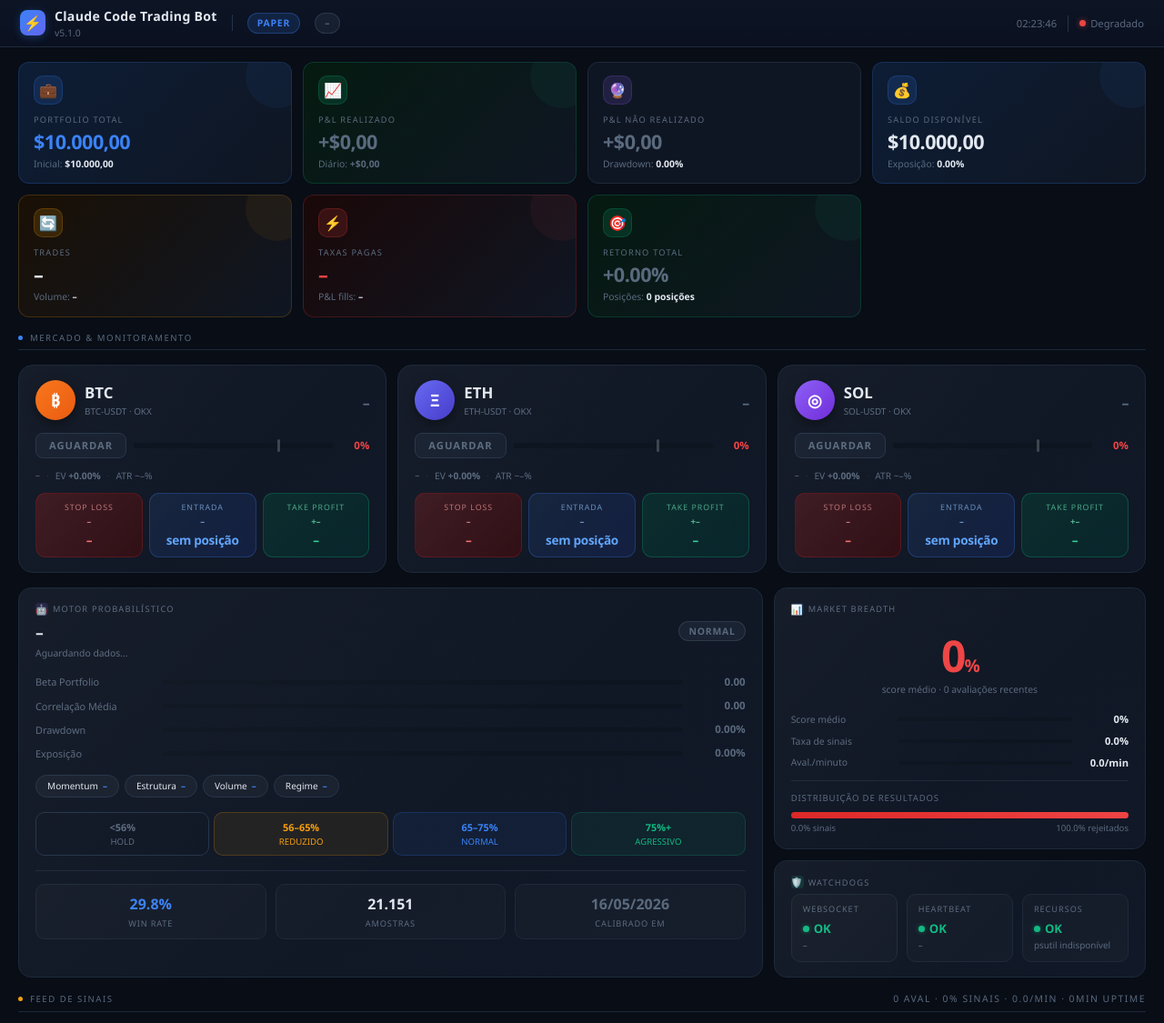
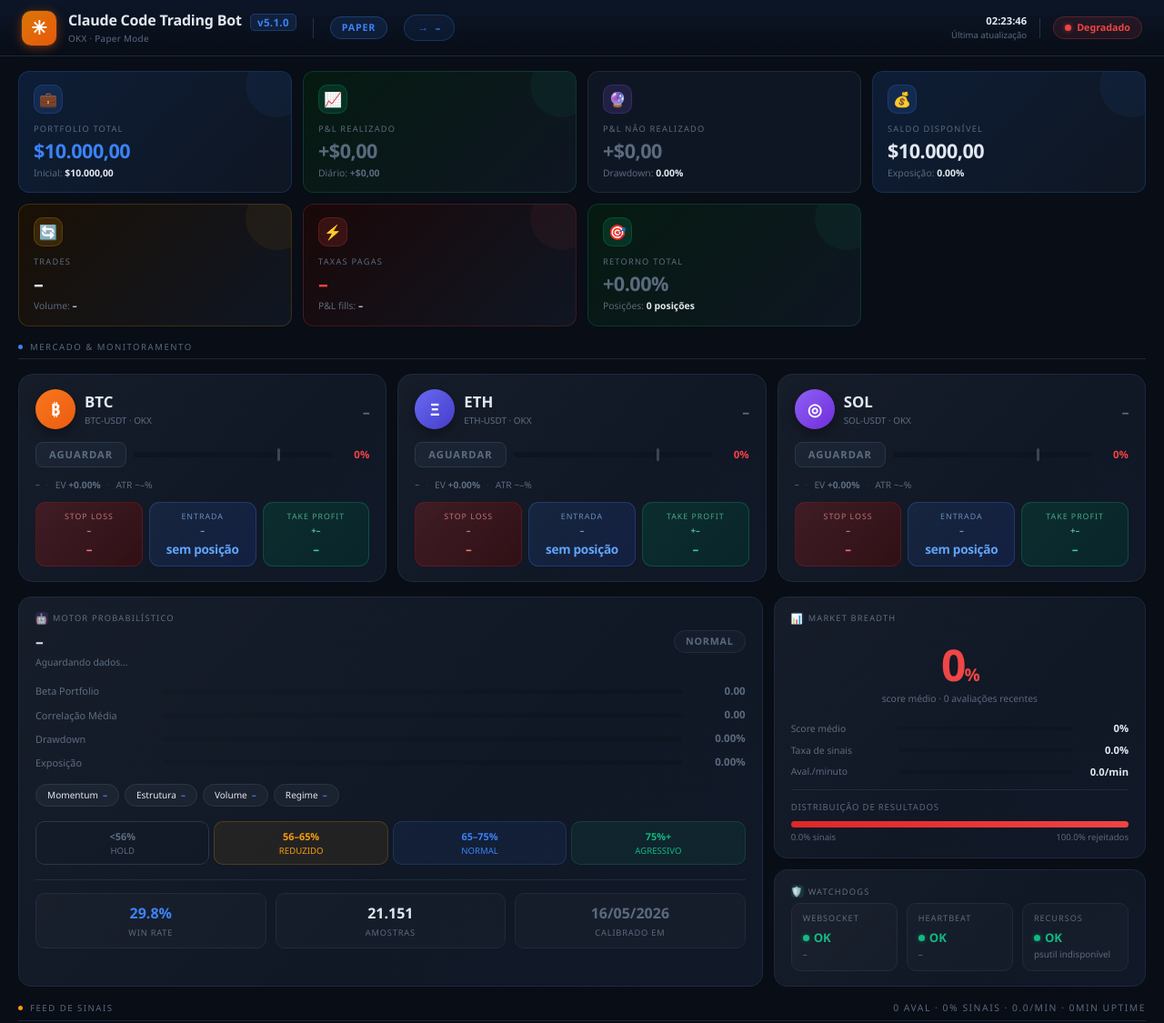
Before and after one commit to kathru/CCTBv5, a FastAPI app: page / in a window 1280 px wide. Shown: the top 1125 px of the page at 91% size. Run offline with FastAPI, Linux system fonts and the light colour scheme; data that the repository does not hold is empty; parts of the project's set-up code (start-up, migrations or seed data) failed here and were passed over.

Commit message:
feat: header redesign — ícone Claude, versão destacada, regime badge animado
- Logo: ícone laranja/cobre (estilo Claude ✳) com shadow colorido
- Título: 'Claude Code Trading Bot' bold grande + versão em pill azul
- Subtítulo: 'OKX · Paper Mode' (ou Live Trading)
- Header altura 62px (era 52px)
- Regime badge com seta contextual (↗ EXPANSION, ⇄ CHOP, ↘ EXHAUSTION, ⚠ PANIC)
  e cor correspondente com glow
- Status pill: verde 'Ativo' ou vermelho 'Degradado' com dot animado
- 'Última atualização' com label embaixo do horário

Co-Authored-By: Claude Sonnet 4.6 <noreply@anthropic.com>

```diff
--- a/src/dashboard/templates/index.html
+++ b/src/dashboard/templates/index.html
@@ -31,38 +31,75 @@
 
     /* ══ HEADER ══════════════════════════════════════════════ */
     header {
-      background: linear-gradient(180deg, #0d1525 0%, #0a1020 100%);
+      background: linear-gradient(180deg, #0c1628 0%, #080d16 100%);
       border-bottom: 1px solid var(--border);
-      padding: 0 22px;
-      height: 52px;
+      padding: 0 24px;
+      height: 62px;
       display: flex; align-items: center; justify-content: space-between;
       position: sticky; top: 0; z-index: 100;
-      backdrop-filter: blur(10px);
     }
-    .hdr-left  { display: flex; align-items: center; gap: 16px; }
-    .hdr-right { display: flex; align-items: center; gap: 12px; font-size: 0.7rem; color: var(--muted); }
-    .logo-wrap { display: flex; align-items: center; gap: 10px; }
-    .logo-icon { width: 28px; height: 28px; background: linear-gradient(135deg,#3b82f6,#6366f1); border-radius: 8px; display:flex; align-items:center; justify-content:center; font-size:1rem; box-shadow: 0 2px 10px rgba(59,130,246,0.3); }
-    .logo-text { font-size: 0.88rem; font-weight: 700; color: var(--text); letter-spacing: 0.3px; }
-    .logo-ver  { font-size: 0.65rem; color: var(--muted); font-weight: 400; margin-top: 1px; }
+    .hdr-left  { display: flex; align-items: center; gap: 18px; }
+    .hdr-right { display: flex; align-items: center; gap: 14px; }
+    .hdr-sep   { width:1px; height:22px; background:var(--border2); }
 
+    /* Logo */
+    .logo-wrap { display: flex; align-items: center; gap: 13px; }
+    .logo-icon {
+      width: 38px; height: 38px; border-radius: 10px; flex-shrink: 0;
+      background: linear-gradient(135deg, #d97706, #ea580c);
+      display: flex; align-items: center; justify-content: center;
+      font-size: 1.3rem; font-weight: 900; color: #fff;
+      box-shadow: 0 2px 12px rgba(234,88,12,0.45), 0 0 0 1px rgba(255,255,255,0.06);
+    }
+    .logo-title { font-size: 1rem; font-weight: 800; color: var(--text); letter-spacing: -0.2px; white-space: nowrap; }
+    .logo-ver   {
+      font-size: 0.72rem; font-weight: 700; color: var(--blue);
+      background: rgba(59,130,246,0.12); border: 1px solid rgba(59,130,246,0.25);
+      padding: 1px 7px; border-radius: 5px; margin-left: 6px;
+      vertical-align: middle; letter-spacing: 0.3px;
+    }
+    .logo-sub { font-size: 0.62rem; color: var(--muted); margin-top: 2px; letter-spacing: 0.3px; }
+
+    /* Header badges */
     .hbadge {
-      padding: 3px 10px; border-radius: 20px;
-      font-size: 0.65rem; font-weight: 700; letter-spacing: 0.8px; text-transform: uppercase;
-      border: 1px solid transparent; transition: all 0.2s;
+      padding: 4px 12px; border-radius: 20px;
+      font-size: 0.67rem; font-weight: 700; letter-spacing: 0.8px; text-transform: uppercase;
+      border: 1px solid transparent; transition: all 0.2s; white-space: nowrap;
     }
-    .hbadge-blue   { background:rgba(59,130,246,0.15);  color:var(--blue);   border-color:rgba(59,130,246,0.3); }
-    .hbadge-red    { background:rgba(239,68,68,0.15);   color:var(--red);    border-color:rgba(239,68,68,0.3); }
-    .hbadge-green  { background:rgba(16,185,129,0.15);  color:var(--green);  border-color:rgba(16,185,129,0.3); }
-    .hbadge-yellow { background:rgba(245,158,11,0.15);  color:var(--yellow); border-color:rgba(245,158,11,0.3); }
-    .hbadge-gray   { background:rgba(90,106,126,0.15);  color:var(--muted);  border-color:rgba(90,106,126,0.3); }
+    .hbadge-blue   { background:rgba(59,130,246,0.12);  color:var(--blue);   border-color:rgba(59,130,246,0.3); }
+    .hbadge-red    { background:rgba(239,68,68,0.12);   color:var(--red);    border-color:rgba(239,68,68,0.3); }
+    .hbadge-green  { background:rgba(16,185,129,0.12);  color:var(--green);  border-color:rgba(16,185,129,0.3); box-shadow:0 0 8px rgba(16,185,129,0.15); }
+    .hbadge-yellow { background:rgba(245,158,11,0.12);  color:var(--yellow); border-color:rgba(245,158,11,0.3); }
+    .hbadge-gray   { background:rgba(90,106,126,0.08);  color:var(--muted);  border-color:rgba(90,106,126,0.2); }
 
-    .status-indicator { display:flex; align-items:center; gap:5px; }
-    .status-dot { width:7px; height:7px; border-radius:50%; background:var(--muted); flex-shrink:0; }
-    .status-dot.ok  { background:var(--green); box-shadow:0 0 6px rgba(16,185,129,0.6); animation:pulse-green 2s infinite; }
-    .status-dot.bad { background:var(--red);   box-shadow:0 0 6px rgba(239,68,68,0.6); }
-    @keyframes pulse-green { 0%,100%{opacity:1} 50%{opacity:0.6} }
-    .hdr-sep { width:1px; height:18px; background:var(--border2); }
+    /* Header regime — destaque especial */
+    .regime-badge {
+      display: flex; align-items: center; gap: 7px;
+      padding: 5px 14px; border-radius: 22px;
+      font-size: 0.7rem; font-weight: 800; letter-spacing: 0.5px;
+      border: 1px solid; transition: all 0.3s; cursor: default;
+    }
+    .regime-badge .rb-arrow { font-size: 0.75rem; opacity: 0.8; }
+    .rb-chop   { background:rgba(245,158,11,0.1);  color:var(--yellow); border-color:rgba(245,158,11,0.35); }
+    .rb-trend  { background:rgba(16,185,129,0.1);  color:var(--green);  border-color:rgba(16,185,129,0.35); box-shadow:0 0 10px rgba(16,185,129,0.1); }
+    .rb-panic  { background:rgba(239,68,68,0.12);  color:var(--red);    border-color:rgba(239,68,68,0.4);   box-shadow:0 0 10px rgba(239,68,68,0.15); animation:pulse-red 1.2s infinite; }
+    .rb-other  { background:rgba(59,130,246,0.08); color:var(--blue);   border-color:rgba(59,130,246,0.25); }
+
+    /* Header status / info */
+    .hdr-info { display:flex; flex-direction:column; align-items:flex-end; gap:1px; }
+    .hdr-info-top { font-size:0.7rem; color:var(--text); font-weight:600; }
+    .hdr-info-sub { font-size:0.6rem; color:var(--muted); }
+
+    .status-pill {
+      display: flex; align-items: center; gap: 6px;
+      padding: 4px 12px; border-radius: 20px;
+      background: rgba(16,185,129,0.1); border: 1px solid rgba(16,185,129,0.25);
+      font-size: 0.67rem; font-weight: 700; color: var(--green);
+    }
+    .status-pill.bad { background:rgba(239,68,68,0.1); border-color:rgba(239,68,68,0.25); color:var(--red); }
+    .status-dot { width:7px; height:7px; border-radius:50%; background:var(--green); flex-shrink:0; box-shadow:0 0 5px rgba(16,185,129,0.6); animation:pulse-green 2s infinite; }
+    .status-dot.bad { background:var(--red); box-shadow:0 0 5px rgba(239,68,68,0.6); animation:none; }
+    @keyframes pulse-green { 0%,100%{opacity:1} 50%{opacity:0.5} }
 
     /* ══ LAYOUT ══════════════════════════════════════════════ */
     main { padding: 16px 20px; display: flex; flex-direction: column; gap: 16px; max-width: 1700px; margin: 0 auto; }
@@ -283,22 +320,33 @@
 <header>
   <div class="hdr-left">
     <div class="logo-wrap">
-      <div class="logo-icon">⚡</div>
+      <div class="logo-icon">✳</div>
       <div>
-        <div class="logo-text" id="title-desktop">Claude Code Trading Bot</div>
-        <div class="logo-ver" id="hdr-version">v–.–.–</div>
+        <div>
+          <span class="logo-title" id="title-desktop">Claude Code Trading Bot</span>
+          <span class="logo-ver"   id="hdr-version">v–.–.–</span>
+        </div>
+        <div class="logo-sub" id="hdr-sub">OKX · Paper Mode</div>
       </div>
     </div>
+
     <div class="hdr-sep"></div>
-    <span id="hdr-mode"   class="hbadge hbadge-blue">PAPER</span>
-    <span id="hdr-regime" class="hbadge hbadge-gray">–</span>
+    <span id="hdr-mode" class="hbadge hbadge-blue">PAPER</span>
+    <div id="hdr-regime" class="regime-badge rb-other">
+      <span class="rb-arrow">⇄</span>
+      <span id="hdr-regime-txt">–</span>
+    </div>
   </div>
+
   <div class="hdr-right">
-    <span id="last-update">–</span>
+    <div class="hdr-info">
+      <div class="hdr-info-top" id="last-update">–</div>
+      <div class="hdr-info-sub">Última atualização</div>
+    </div>
     <div class="hdr-sep"></div>
-    <div class="status-indicator">
+    <div class="status-pill" id="status-pill">
       <div id="status-dot" class="status-dot"></div>
-      <span id="status-text">–</span>
+      <span id="status-text">Ativo</span>
     </div>
   </div>
 </header>
@@ -574,21 +622,32 @@ async function updateAll(){
     document.getElementById('page-title').textContent=version.title_desktop;
   }
   if(system){
-    const m=system.mode||'paper';
+    const m=(system.mode||'paper').toLowerCase();
     const mb=document.getElementById('hdr-mode');
-    mb.textContent=m.toUpperCase(); mb.className='hbadge '+(m==='live'?'hbadge-red':'hbadge-blue');
+    mb.textContent=m.toUpperCase();
+    mb.className='hbadge '+(m==='live'?'hbadge-red':'hbadge-blue');
+    document.getElementById('hdr-sub').textContent='OKX · '+(m==='live'?'Live Trading':'Paper Mode');
   }
   if(health){
     const ok=health.postgres&&health.redis;
-    document.getElementById('status-dot').className='status-dot '+(ok?'ok':'bad');
-    document.getElementById('status-text').textContent=ok?'Sistema OK':'Degradado';
+    document.getElementById('status-dot').className='status-dot'+(ok?'':' bad');
+    document.getElementById('status-text').textContent=ok?'Ativo':'Degradado';
+    document.getElementById('status-pill').className='status-pill'+(ok?'':' bad');
   }
   if(sym){
     Object.assign(_c.sym,sym);
-    const r=Object.values(sym)[0]?.regime||'–';
+    const r=Object.values(sym)[0]?.regime||'';
+    const rTxt=r.replace(/_/g,' ')||'–';
     const rb=document.getElementById('hdr-regime');
-    rb.textContent=r.replace(/_/g,' ');
-    rb.className='hbadge '+(r.includes('PANIC')?'hbadge-red':r.includes('TREND_E')?'hbadge-green':r.includes('EXPANSION')?'hbadge-green':'hbadge-gray');
+    const rtEl=document.getElementById('hdr-regime-txt');
+    rtEl.textContent=rTxt;
+    // Arrow + color by regime
+    const arrowEl=rb.querySelector('.rb-arrow');
+    if(r.includes('PANIC'))     { rb.className='regime-badge rb-panic'; arrowEl.textContent='⚠'; }
+    else if(r.includes('EXPANSION')) { rb.className='regime-badge rb-trend'; arrowEl.textContent='↗'; }
+    else if(r.includes('EXHAUSTION')){ rb.className='regime-badge rb-other'; arrowEl.textContent='↘'; }
+    else if(r.includes('CHOP'))      { rb.className='regime-badge rb-chop';  arrowEl.textContent='⇄'; }
+    else                             { rb.className='regime-badge rb-other'; arrowEl.textContent='→'; }
   }
 
   // KPIs
```
